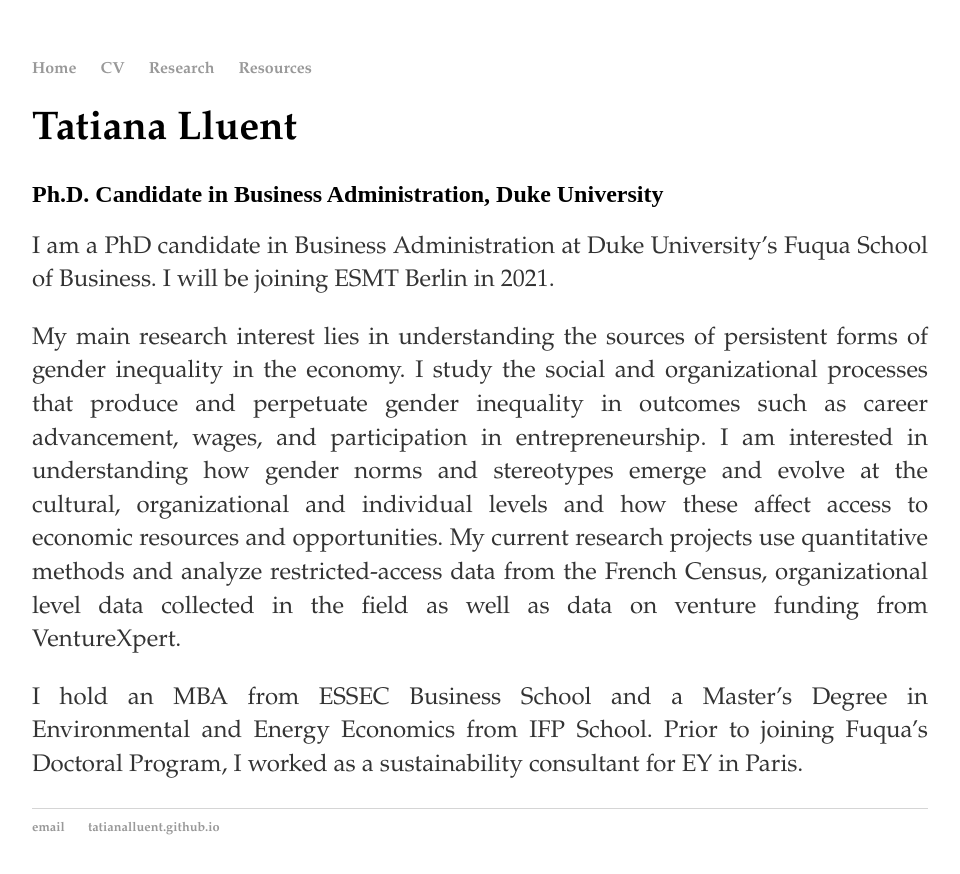
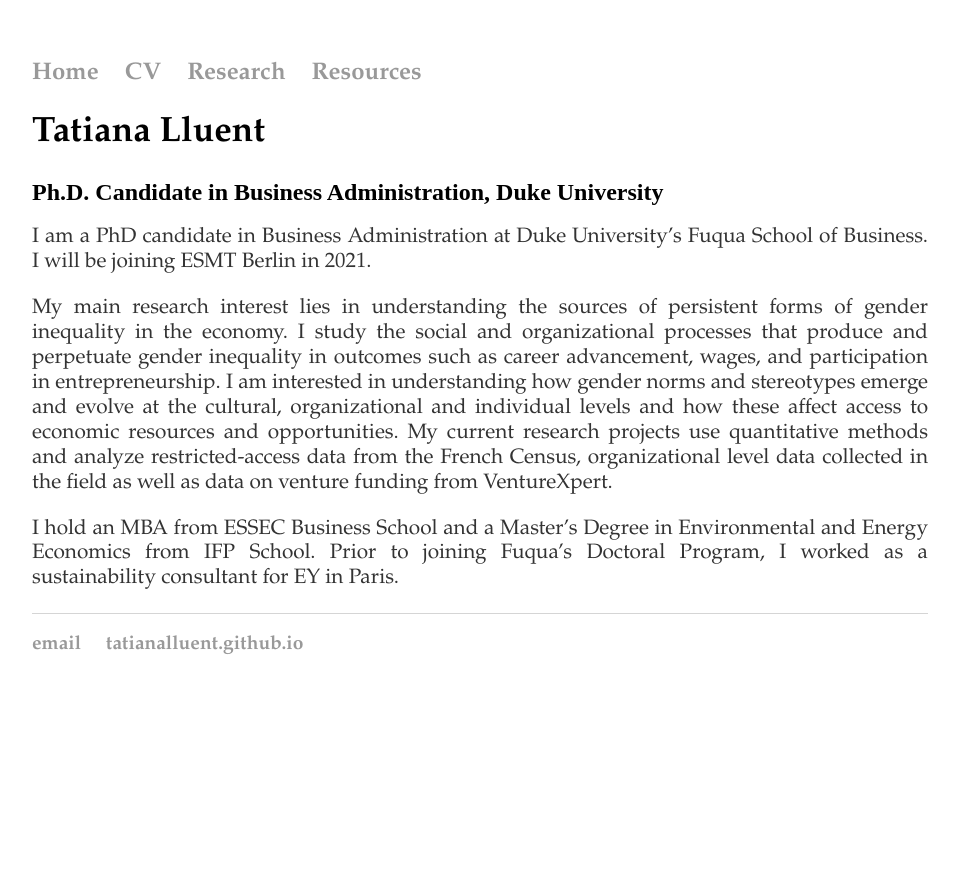
Before and after one commit to tatianalluent/tatianalluent.github.io, a Jekyll site: the page built from index.html, in a window 1280 px wide. Shown: the top 874 px of the page, without its empty margins (160-1120 px from the left). Built offline with Jekyll 4.4.1, drawn with Linux system fonts in a browser that asks for light colours.

Commit message:
Update main.css

```diff
--- a/css/main.css
+++ b/css/main.css
@@ -3,6 +3,7 @@
     width: 70%;
 }
 nav ul, footer ul {
+    font-size: 1.5em;
     font-family:'book antiqua', 'palatino', 'serif';
     padding: 0px;
     list-style: none;
@@ -20,12 +21,12 @@
     text-decoration: underline;
 }
 h1 {
-    font-size: 2.5em;
+    font-size: 2.2em;
     font-family: 'book antiqua', 'palatino', 'serif';
 }
 p {
-    font-size: 1.5em;
-    line-height: 1.4em;
+    font-size: 1.3em;
+    line-height: 1.2em;
     color: #333;
     font-family: 'book antiqua', 'palatino', 'serif';
     text-align: justify
```
